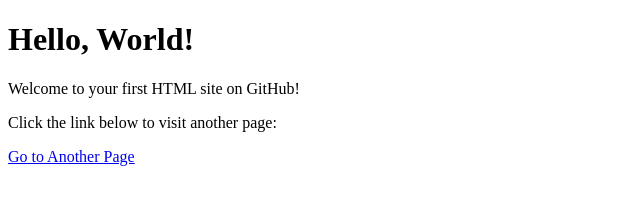
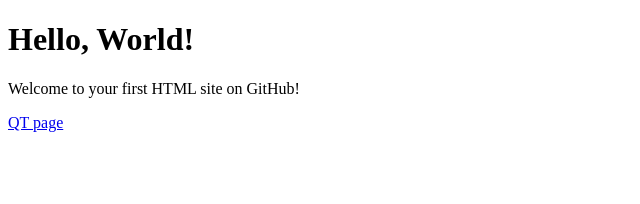
Before and after one commit to christianpopescu/SandboxStaticSite, a plain HTML site: page index.html in a window 1280 px wide. Shown: the whole page, without its empty margins (0-640 px from the left). Drawn offline with Linux system fonts and the light colour scheme.

Commit message:
Fix href + change text

```diff
--- a/index.html
+++ b/index.html
@@ -9,9 +9,7 @@
     <h1>Hello, World!</h1>
     <p>Welcome to your first HTML site on GitHub!</p>
 
-
-      <p>Click the link below to visit another page:</p>
-    <a href="Pages/Qt/QT.html">Go to Another Page</a>
+    <a href="Pages/Qt/Qt.html">QT page</a>
 
 </body>
 </html>
```
